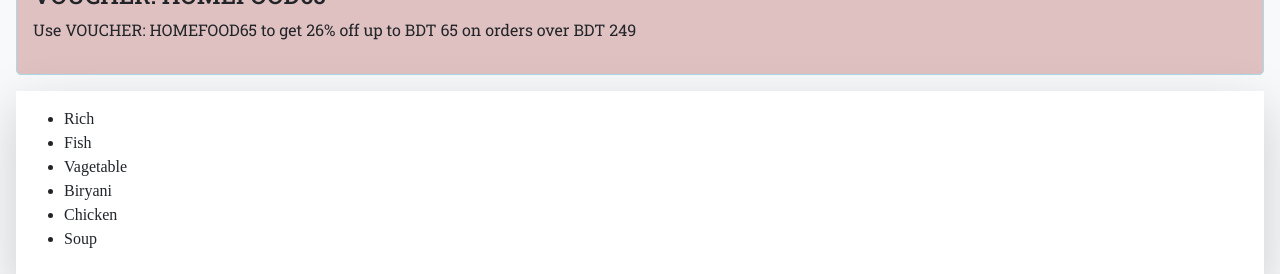
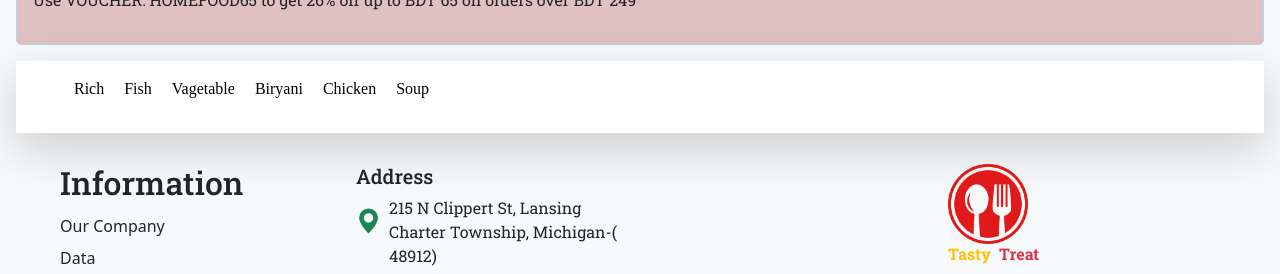
Before and after one commit to naimulislamshakil/Food_Delivary_app, a React (Create React App) app in the folder Front_End/: page /restaurants/1 in a window 1280 px wide. Shown: the part 360-634 px from the top of the page. Built offline with nearby package versions, Linux system fonts and the light colour scheme; no server answers; some icons are missing; a web font is replaced by a local one.

Commit message:
complete navbar

```diff
--- a/Front_End/src/Component/StoreDetils.tsx
+++ b/Front_End/src/Component/StoreDetils.tsx
@@ -31,7 +31,7 @@ const StoreDetils = () => {
 						<span className="bg-danger text-white p-2 rounded-pill">
 							{store?.data.place}
 						</span>
-						{current.toLocaleTimeString() > '8:00:00' &&
+						{current.toLocaleTimeString() > '8:00:00' ||
 						current.toLocaleTimeString() < '16:00:00' ? (
 							<span className="bg-success text-white p-2 rounded-pill ms-2">
 								Open
@@ -59,14 +59,26 @@ const StoreDetils = () => {
 					</div>
 					<div className="bg-white p-3 shadow-lg mt-3">
 						<nav>
-							<ul className="">
+							<ul className="nav-navbar">
 								{/* 'Rich', 'Fish', 'Vagetable', 'Biryani', 'Chicken', 'Soup' */}
-								<li className="">Rich</li>
-								<li className="">Fish</li>
-								<li className="">Vagetable</li>
-								<li className="">Biryani</li>
-								<li className="">Chicken</li>
-								<li className="">Soup</li>
+								<li>
+									<a href="">Rich</a>
+								</li>
+								<li>
+									<a href="">Fish</a>
+								</li>
+								<li>
+									<a href="">Vagetable</a>
+								</li>
+								<li>
+									<a href="">Biryani</a>
+								</li>
+								<li>
+									<a href="">Chicken</a>
+								</li>
+								<li>
+									<a href="">Soup</a>
+								</li>
 							</ul>
 						</nav>
 					</div>
--- a/Front_End/src/scss/App/App.css
+++ b/Front_End/src/scss/App/App.css
@@ -135,8 +135,14 @@ p {
   margin-top: 5px;
 }
 
-.nav-li li {
+.nav-navbar {
+  list-style: none;
   display: flex;
+}
+.nav-navbar li a {
+  text-decoration: none;
+  padding: 10px;
+  color: #000;
 }
 
 /*# sourceMappingURL=App.css.map *//*# sourceMappingURL=App.css.map */
--- a/Front_End/src/scss/App/App.scss
+++ b/Front_End/src/scss/App/App.scss
@@ -137,8 +137,16 @@ p {
 	margin-top: 5px;
 }
 
-.nav-li li {
+.nav-navbar {
+	list-style: none;
 	display: flex;
+	li {
+		a {
+			text-decoration: none;
+			padding: 10px;
+			color: #000;
+		}
+	}
 }
 
 /*# sourceMappingURL=App.css.map */
```
Also changed, not shown: 1 other file (tests, documents, lock files or other folders).
